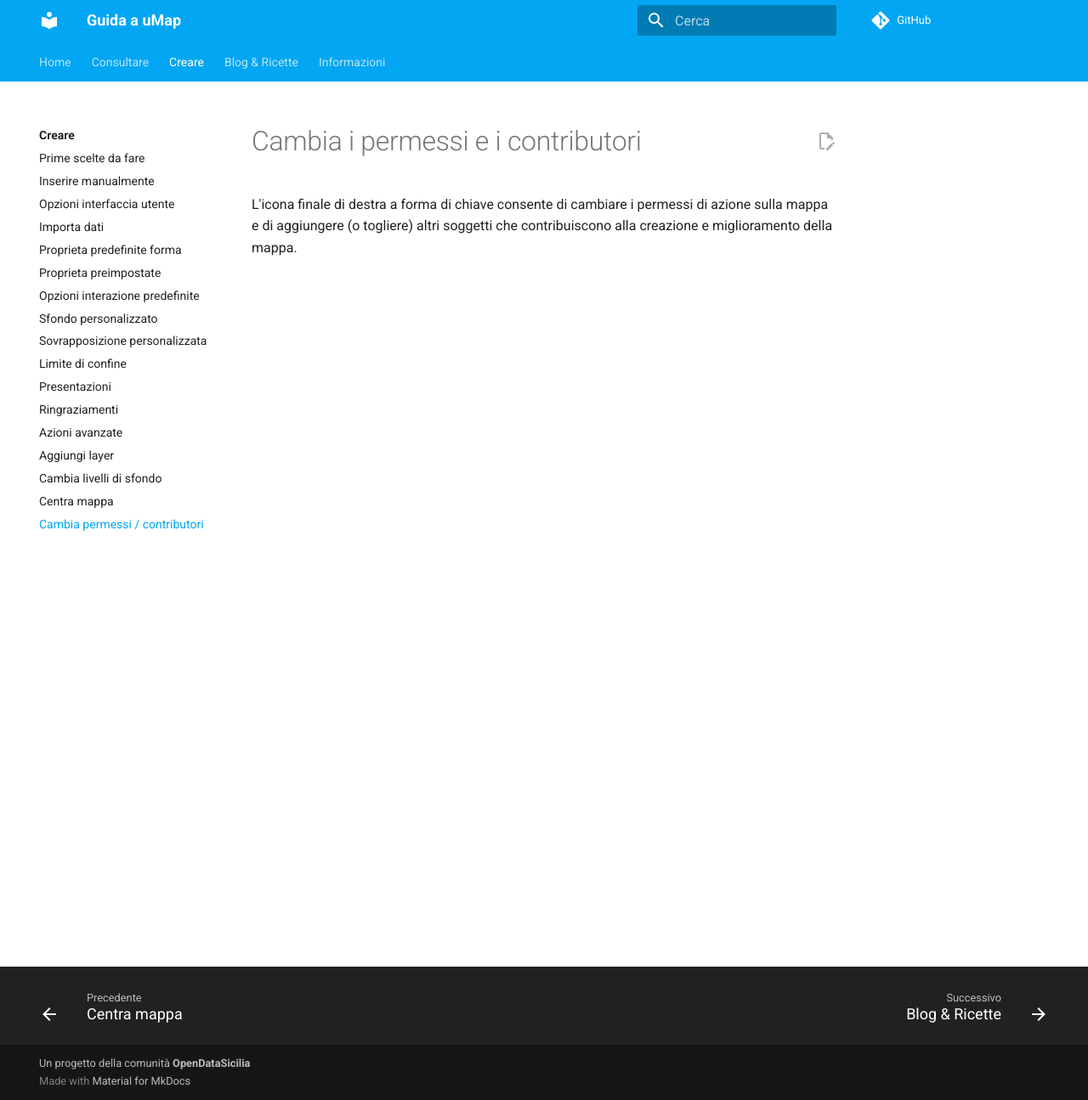
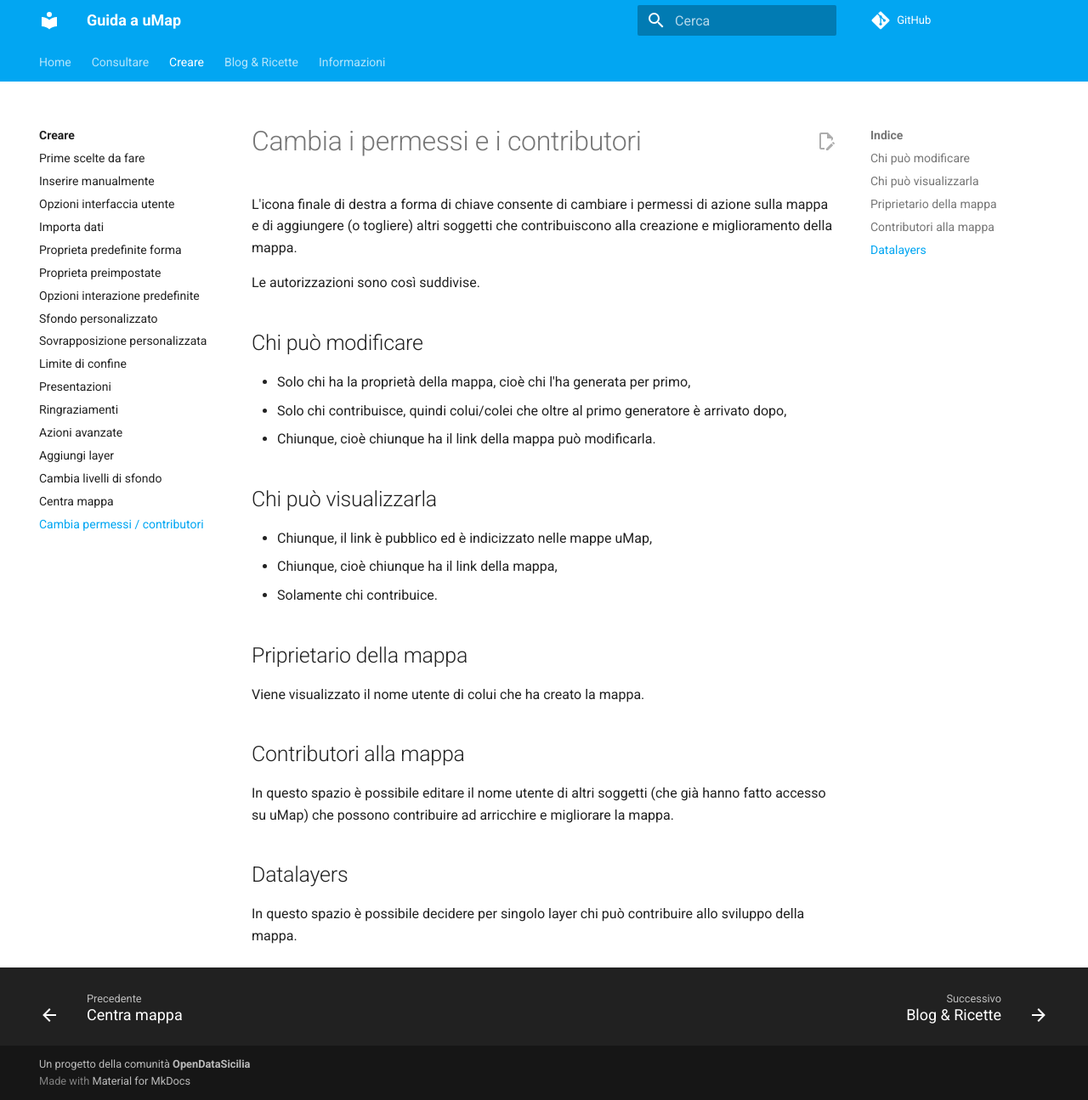
Before and after one commit to opendatasicilia/guida-umap, an MkDocs documentation site: the page built from docs/creare/cambia-permessi-contributori.md, in a window 1280 px wide and 1295 px high. Shown: the whole window at 85% size. Built offline with MkDocs 1.6.1 and Material for MkDocs 9.7.7, drawn with Linux system fonts in a browser that asks for light colours; comment, search, counter and statistics services are not loaded.

Commit message:
Update cambia-permessi-contributori.md

```diff
--- a/docs/creare/cambia-permessi-contributori.md
+++ b/docs/creare/cambia-permessi-contributori.md
@@ -1,3 +1,29 @@
 # Cambia i permessi e i contributori
 
 L'icona finale di destra a forma di chiave consente di cambiare i permessi di azione sulla mappa e di aggiungere (o togliere) altri soggetti che contribuiscono alla creazione e miglioramento della mappa.
+
+Le autorizzazioni sono così suddivise.
+
+## Chi può modificare
+
+   - Solo chi ha la proprietà della mappa, cioè chi l'ha generata per primo,
+   - Solo chi contribuisce, quindi colui/colei che oltre al primo generatore è arrivato dopo,
+   - Chiunque, cioè chiunque ha il link della mappa può modificarla.
+
+## Chi può visualizzarla
+
+   - Chiunque, il link è pubblico ed è indicizzato nelle mappe uMap,
+   - Chiunque, cioè chiunque ha il link della mappa,
+   - Solamente chi contribuice.
+
+## Priprietario della mappa
+
+Viene visualizzato il nome utente di colui che ha creato la mappa.
+
+## Contributori alla mappa
+
+In questo spazio è possibile editare il nome utente di altri soggetti (che già hanno fatto accesso su uMap) che possono contribuire ad arricchire e migliorare la mappa.
+
+## Datalayers
+
+In questo spazio è possibile decidere per singolo layer chi può contribuire allo sviluppo della mappa.
```
